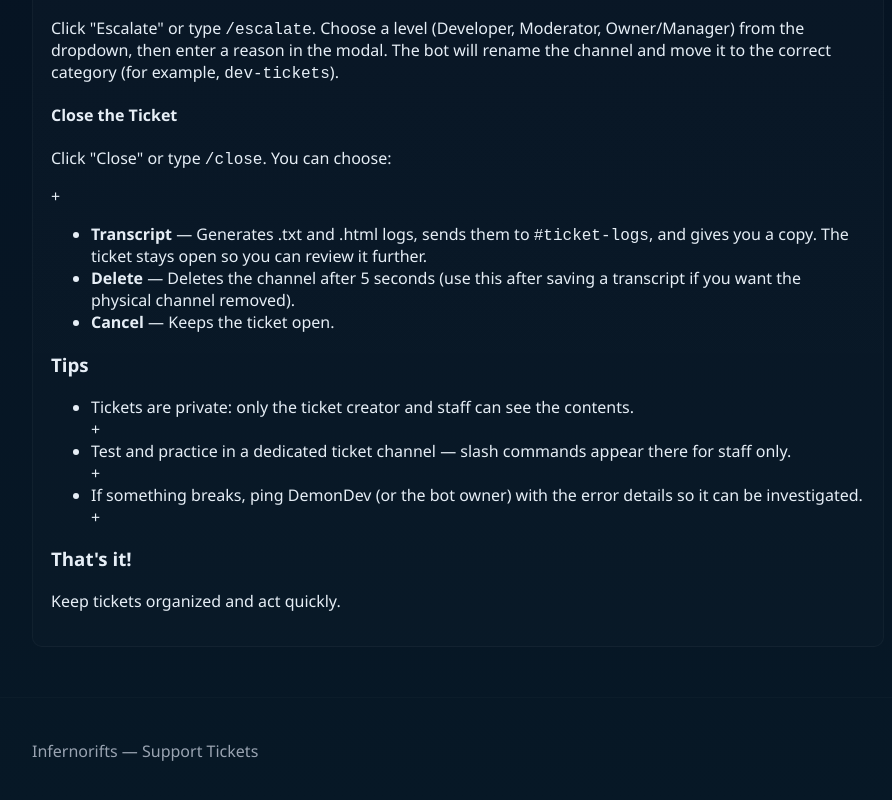
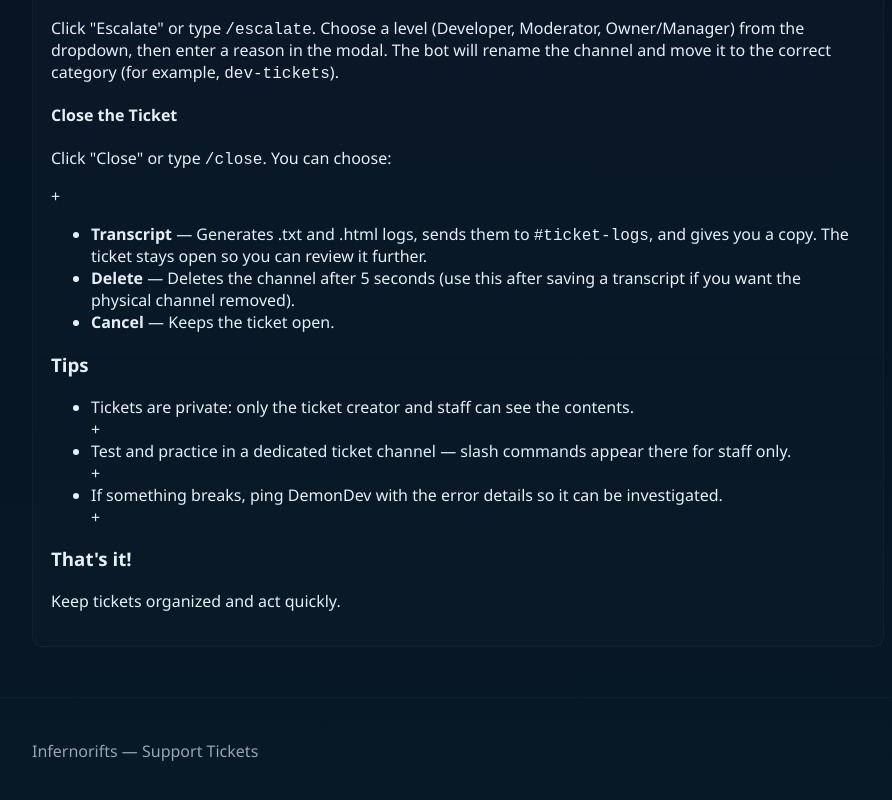
Before and after one commit to InfernoRifts/ModWiki, a plain HTML site: page support-tickets.html in a window 1280 px wide. Shown: the part 723-1523 px from the top of the page, without its empty margins (182-1074 px from the left). Drawn offline with Linux system fonts and the light colour scheme.

Commit message:
Update support-tickets.html

```diff
--- a/support-tickets.html
+++ b/support-tickets.html
@@ -48,7 +48,7 @@
       <ul>
         <li>Tickets are private: only the ticket creator and staff can see the contents.</li>
 +        <li>Test and practice in a dedicated ticket channel — slash commands appear there for staff only.</li>
-+        <li>If something breaks, ping DemonDev (or the bot owner) with the error details so it can be investigated.</li>
++        <li>If something breaks, ping DemonDev with the error details so it can be investigated.</li>
 +      </ul>
 
       <div class="notes">
```
